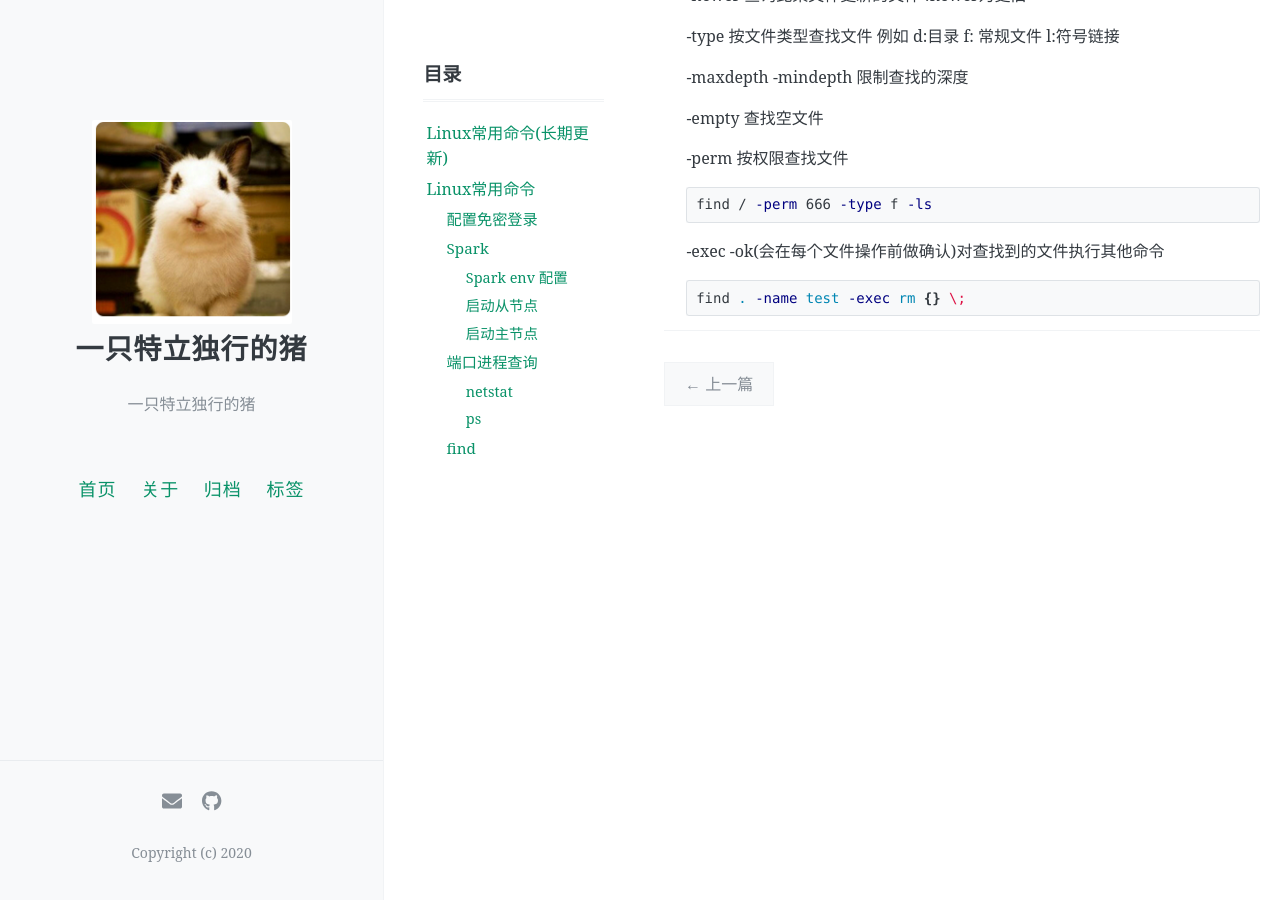
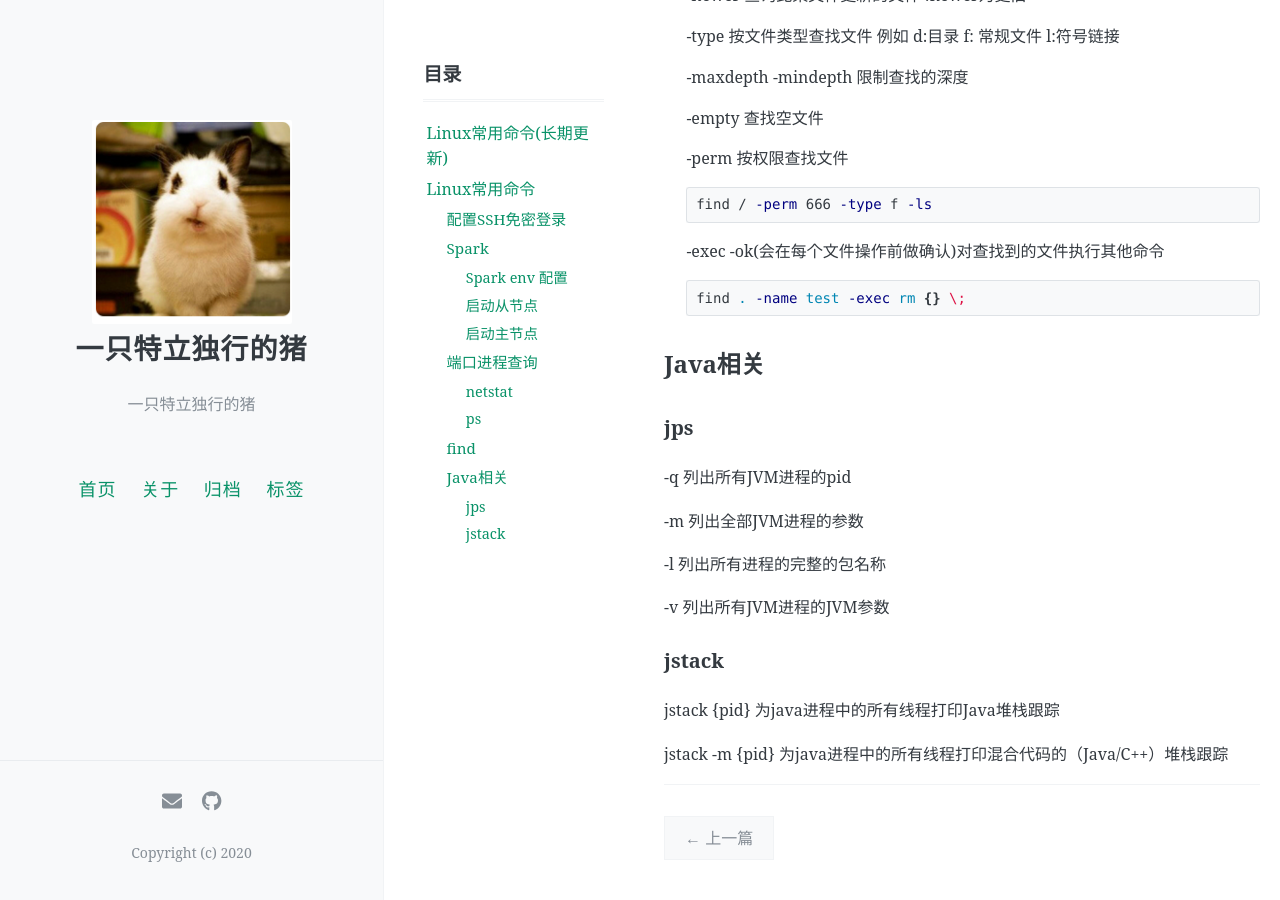
Before and after one commit to linweiyu/linweiyu.github.io, a Jekyll site: the page built from _posts/Linux/2020-03-08-linux-common-cmd.md, in a window 1280 px wide and 900 px high, scrolled down 2612 px. Built offline with Jekyll 4.4.1, drawn with Linux system fonts in a browser that asks for light colours; comment, search, counter and statistics services are not loaded.

Commit message:
update post

````diff
--- a/_posts/Linux/2020-03-08-linux-common-cmd.md
+++ b/_posts/Linux/2020-03-08-linux-common-cmd.md
@@ -12,7 +12,7 @@ pinned: true
 
 # Linux常用命令
 
-## 配置免密登录
+## 配置SSH免密登录
 
 ```shell
   $ ssh-keygen -t rsa -P '' -f ~/.ssh/id_rsa
@@ -150,3 +150,21 @@ ps -auxww
    ```shell
    find . -name test -exec rm {} \;
    ```
+
+## Java相关
+
+### jps
+
+-q 列出所有JVM进程的pid
+
+-m 列出全部JVM进程的参数
+
+-l 列出所有进程的完整的包名称
+
+-v 列出所有JVM进程的JVM参数
+
+### jstack
+
+jstack {pid} 为java进程中的所有线程打印Java堆栈跟踪
+
+jstack -m {pid} 为java进程中的所有线程打印混合代码的（Java/C++）堆栈跟踪
````
Also changed, not shown: _posts/hadoop/2020-03-08-hadoop-deploy.md (+10 -1 lines).
